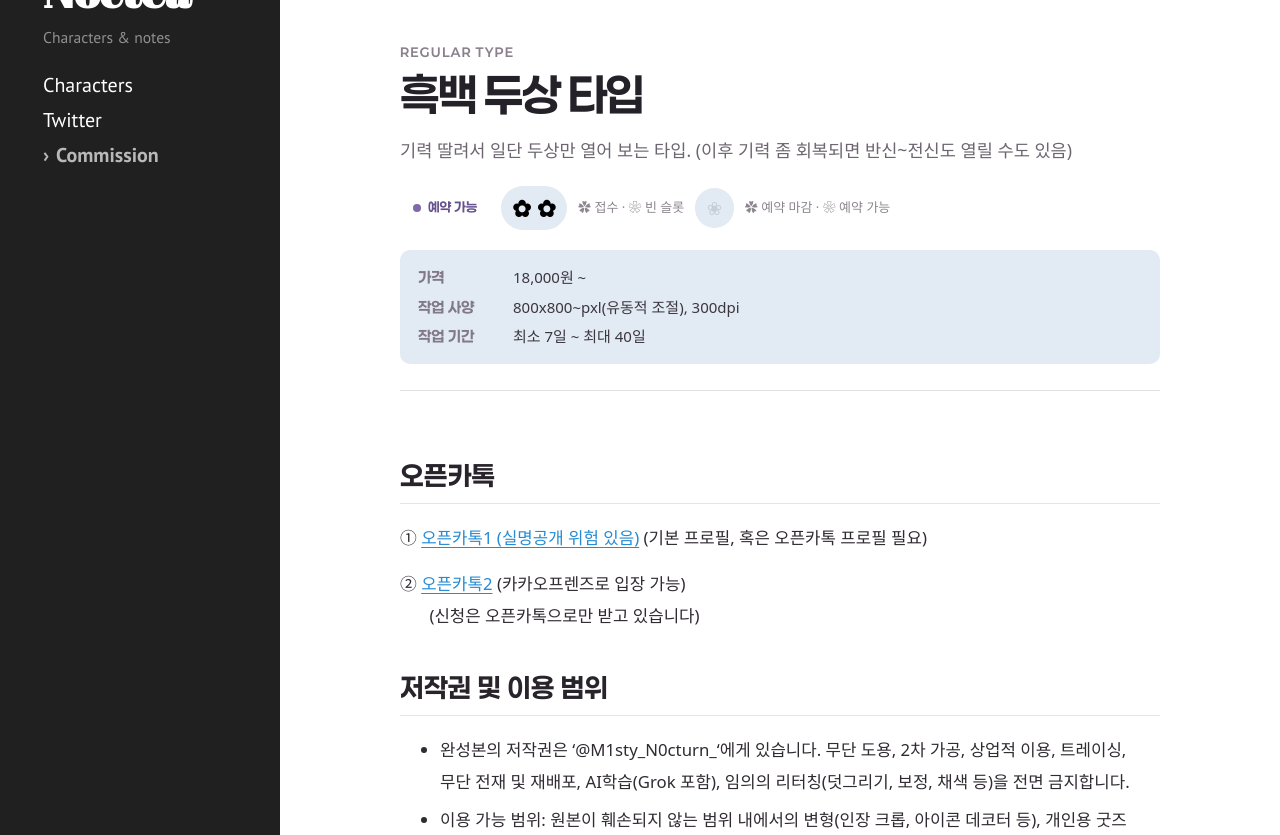
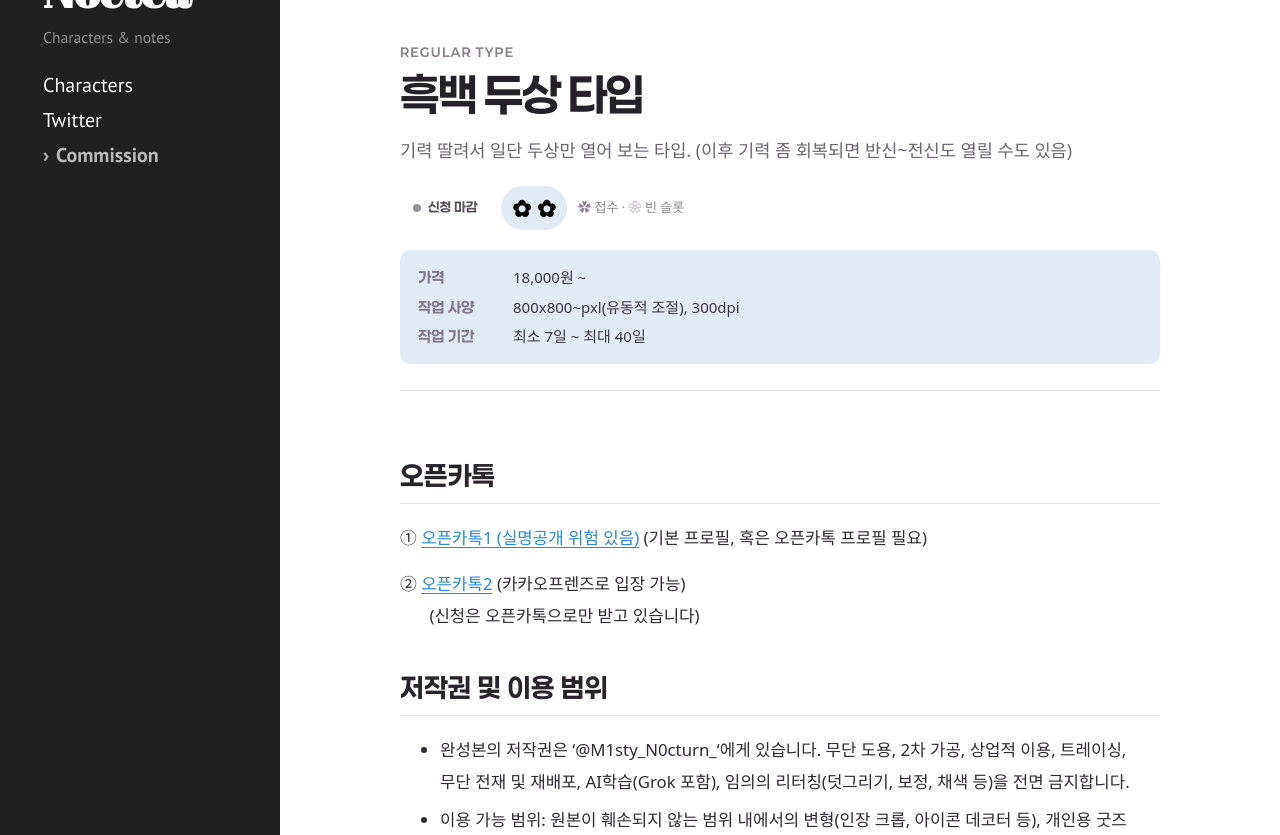
Before and after one commit to mistynocturn-design/noctea-characters, a Jekyll site: the page built from _commissions/mono-head-type.md, in a window 1280 px wide and 900 px high, scrolled down 471 px, cut to the strip 65-900 px from the top of the window. Built offline with Jekyll 4.4.1, drawn with Linux system fonts in a browser that asks for light colours; some web fonts are replaced; part of the change alters nothing that is shown.

```diff
--- a/_commissions/mono-head-type.md
+++ b/_commissions/mono-head-type.md
@@ -3,10 +3,10 @@ layout: commission
 title: "흑백 두상 타입"
 category: "Regular Type"
 order: 2
-status: "reservation"
+status: "closed"
 slots_total: 2
 slots_filled: 2
-reservation_slots_open: 1
+reservation_slots_open: 0
 reservation_slots_closed: 0
 price: "18,000원 ~"
 format: "800x800~pxl(유동적 조절), 300dpi"
```
